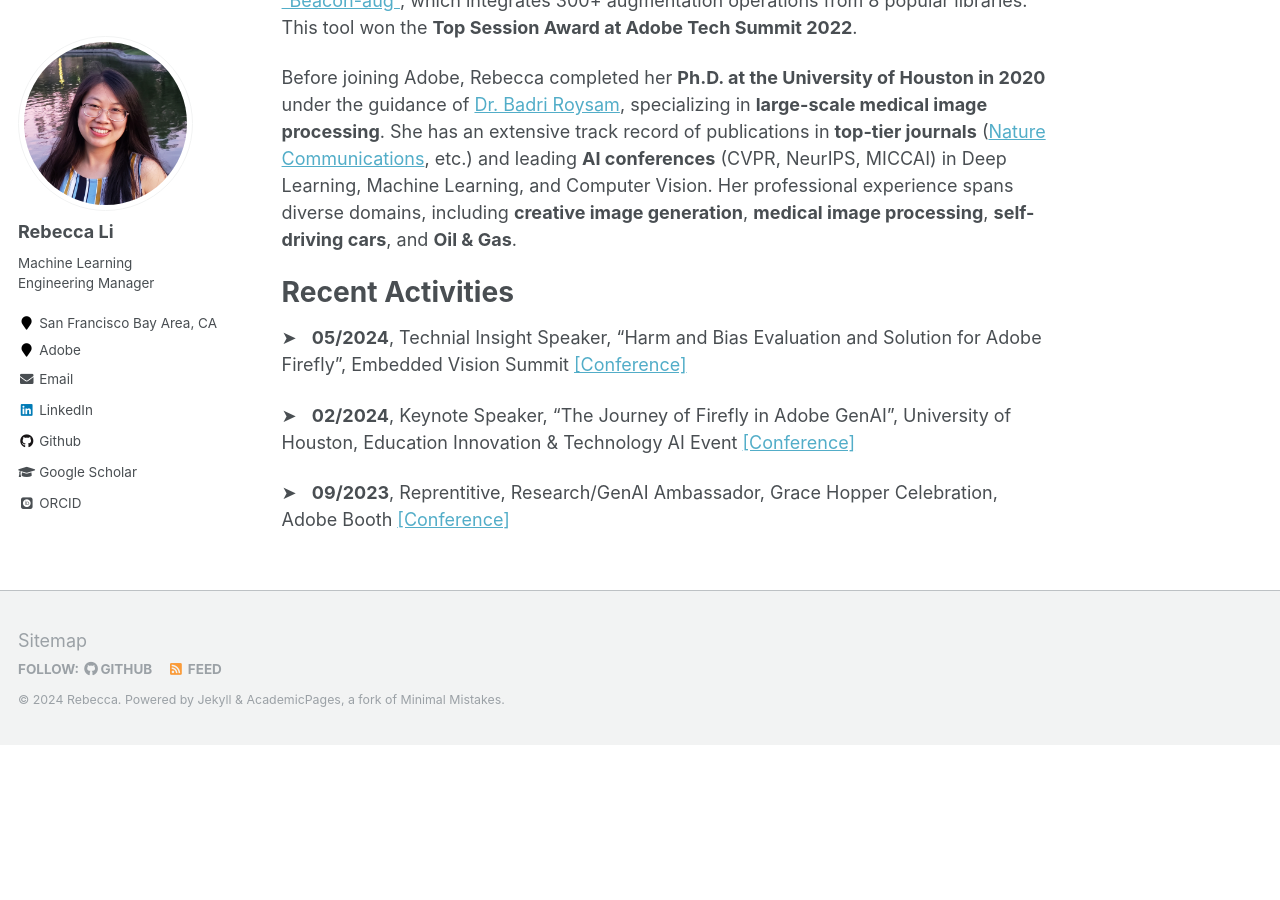
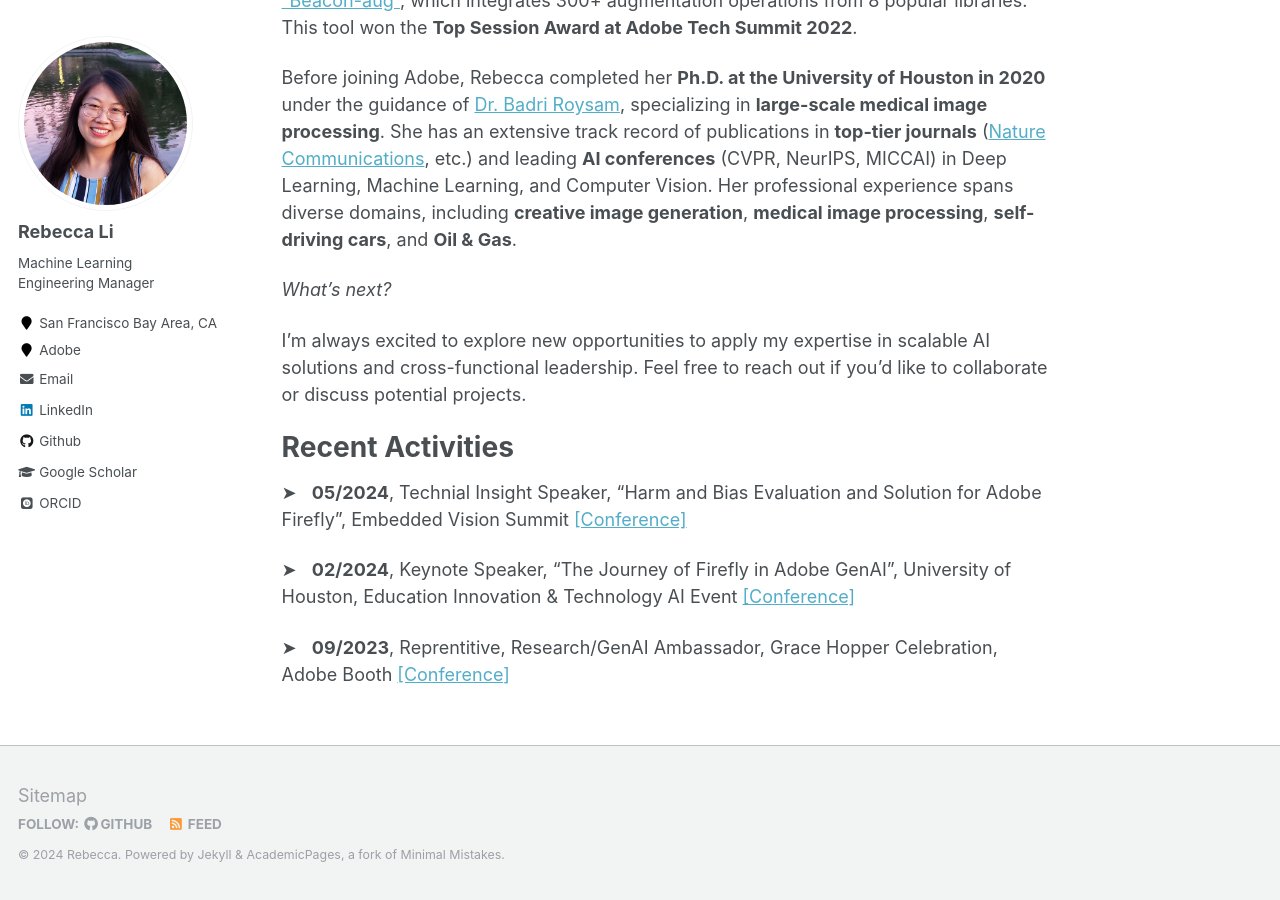
Before and after one commit to Xiaoyang-Rebecca/xiaoyang-rebecca.github.io, a Jekyll site: the page built from _pages/about.md, in a window 1280 px wide and 900 px high, scrolled down 521 px. Built offline with Jekyll 4.4.1, drawn with Linux system fonts in a browser that asks for light colours; some web fonts are replaced; before the commit the page ends 1266 px from its top, so only the background shows below that.

Commit message:
Update about.md

```diff
--- a/_pages/about.md
+++ b/_pages/about.md
@@ -14,6 +14,12 @@ Rebecca led **strategic GenAI Image and Video model quality evaluation efforts**
 
 Before joining Adobe, Rebecca completed her **Ph.D. at the University of Houston in 2020** under the guidance of [Dr. Badri Roysam](http://www.ee.uh.edu/faculty/roysam), specializing in **large-scale medical image processing**. She has an extensive track record of publications in **top-tier journals** ([Nature Communications](https://www.nature.com/articles/s41467-021-21735-x), etc.) and leading **AI conferences** (CVPR, NeurIPS, MICCAI) in Deep Learning, Machine Learning, and Computer Vision. Her professional experience spans diverse domains, including **creative image generation**, **medical image processing**, **self-driving cars**, and **Oil & Gas**.
 
+
+
+
+*What's next?*
+
+I’m always excited to explore new opportunities to apply my expertise in scalable AI solutions and cross-functional leadership. Feel free to reach out if you’d like to collaborate or discuss potential projects.
 
 <!-- # Portfolio -->
 
```
